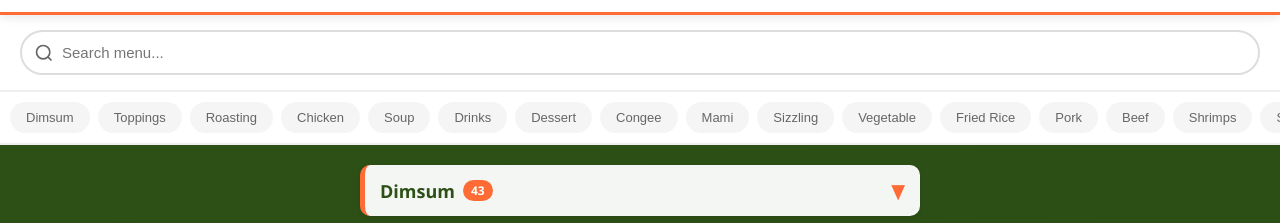
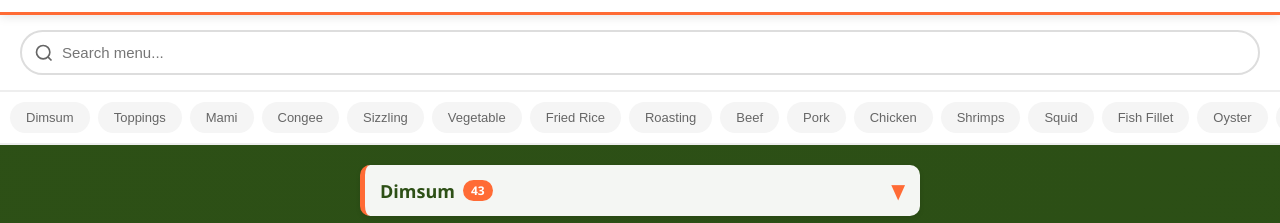
Before and after one commit to lvigicodes/ying-ying-ordering, a plain HTML site: page menu.html in a window 1280 px wide. Shown: the part 142-365 px from the top of the page. Drawn offline with Linux system fonts and the light colour scheme.

Commit message:
Complete receipt system: search bar, sorting, all receipt types working

```diff
--- a/menu.html
+++ b/menu.html
@@ -863,7 +863,29 @@
         }
 
         function getCategories() {
-            return [...new Set(menu.map(item => item.category))];
+            // Fixed category order as requested
+            return [
+                'Dimsum',
+                'Toppings',
+                'Mami',
+                'Congee',
+                'Sizzling',
+                'Vegetable',
+                'Fried Rice',
+                'Roasting',
+                'Beef',
+                'Pork',
+                'Chicken',
+                'Shrimps',
+                'Squid',
+                'Fish Fillet',
+                'Oyster',
+                'Noodles',
+                'Soup',
+                'Hotpot',
+                'Drinks',
+                'Dessert'
+            ];
         }
 
         function getManilaTimestamp() {
--- a/ying-ying-app/printer.js
+++ b/ying-ying-app/printer.js
@@ -77,8 +77,8 @@ class KitchenPrinter {
             receipt += `  ${priceText}${spacing}${totalText}\n`;
         });
 
+        receipt += this.alignCenter();
         receipt += '================================\n';
-        receipt += this.alignCenter();
         receipt += this.bold(true);
         receipt += this.textSize(2, 2);
         receipt += `TOTAL: P${order.total}\n`;
```
